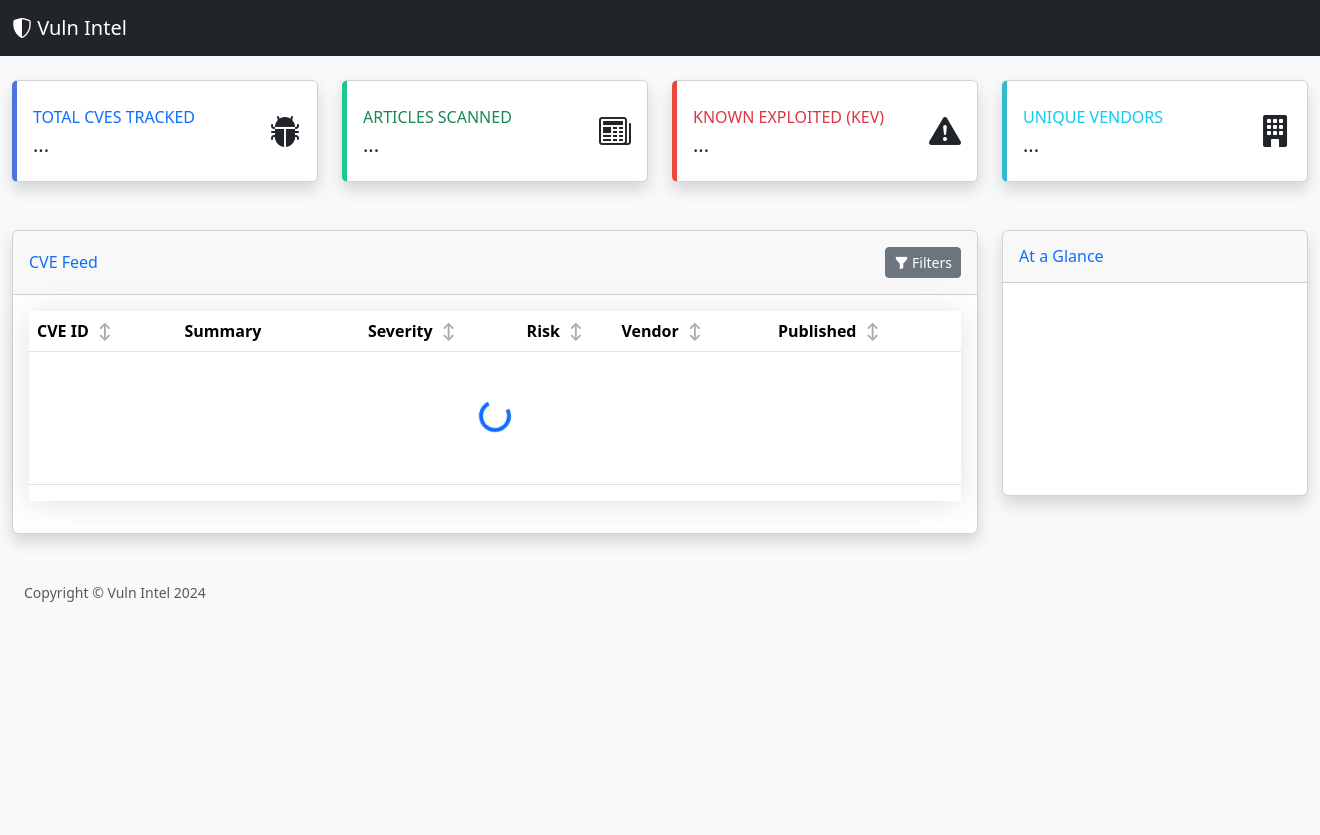
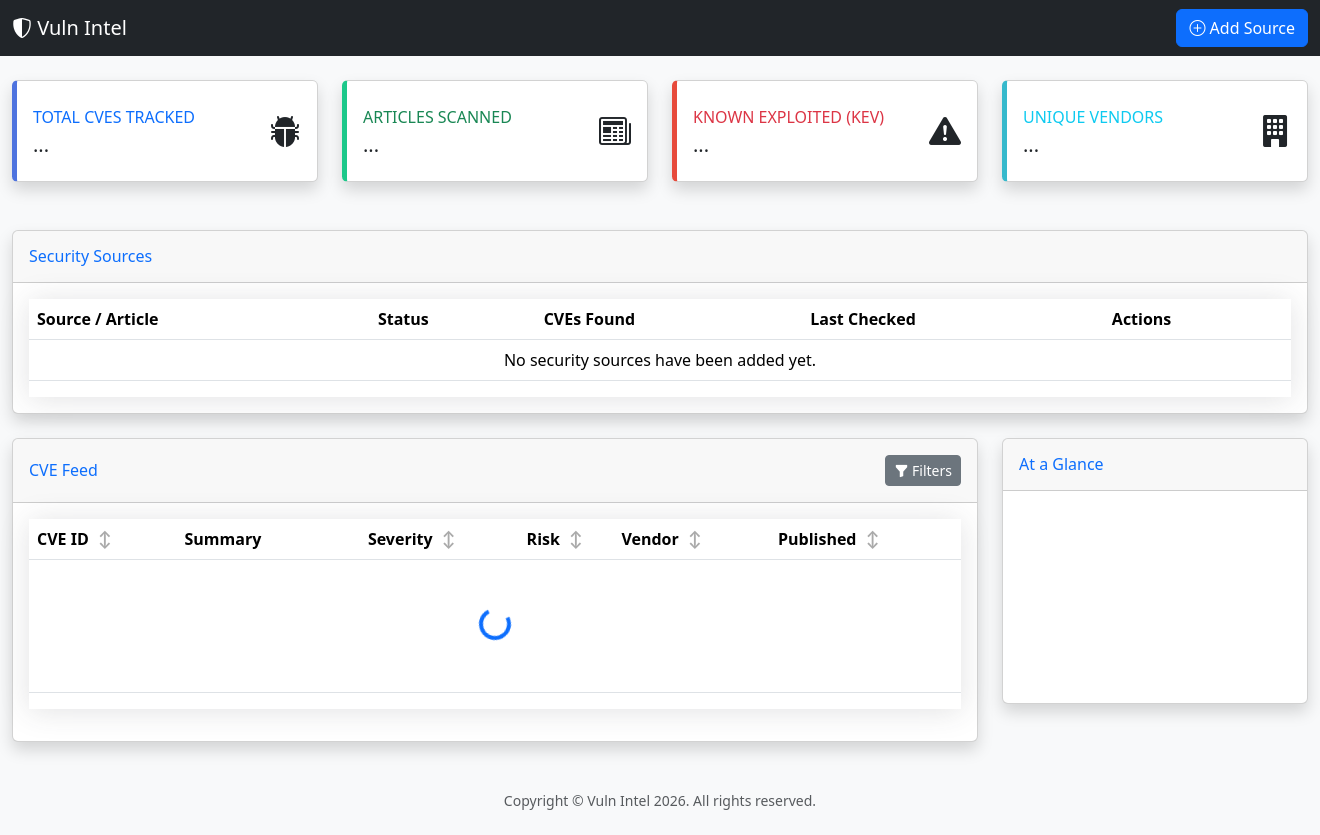
Before and after one commit to bobmarley-17/vuln_intellegence, a Python web app: template dashboard/templates/index.html in a window 1320 px wide. Before the commit the page ends 602 px from the top, so only its background shows below. Run offline with Jinja, Linux system fonts and the light colour scheme; the template is opened without the code that fills it, so the values that code supplies are empty; a map, chart or similar area stays blank.

Commit message:
UI changes

```diff
--- a/dashboard/static/js/dashboard.js
+++ b/dashboard/static/js/dashboard.js
@@ -39,6 +39,15 @@ document.addEventListener('DOMContentLoaded', function () {
             .catch(error => console.error('Error fetching filters:', error));
     }
 
+    function fetchSources() {
+        fetch(`${API_BASE}/sources`)
+            .then(response => response.json())
+            .then(data => {
+                renderSourcesTable(data);
+            })
+            .catch(error => console.error('Error fetching sources:', error));
+    }
+
     function fetchCVEs() {
         const params = new URLSearchParams({
             page: state.page,
@@ -75,6 +84,41 @@ document.addEventListener('DOMContentLoaded', function () {
         });
     }
 
+    function renderSourcesTable(sources) {
+        const tbody = document.getElementById('sources-table-body');
+        tbody.innerHTML = '';
+        if (sources.length === 0) {
+            tbody.innerHTML = '<tr><td colspan="5" class="text-center">No security sources have been added yet.</td></tr>';
+            return;
+        }
+        sources.forEach(source => {
+            const row = document.createElement('tr');
+            const cvesFound = source.cves_found !== null ? source.cves_found : 'N/A';
+            const lastChecked = source.last_checked ? new Date(source.last_checked).toLocaleString() : 'Never';
+
+            row.innerHTML = `
+                <td><a href="${source.url}" target="_blank" rel="noopener noreferrer">${source.title || source.url}</a></td>
+                <td><span class="badge bg-secondary">${source.status}</span></td>
+                <td class="text-center">${cvesFound}</td>
+                <td>${lastChecked}</td>
+                <td>
+                    <button class="btn btn-sm btn-outline-danger delete-source-btn" data-id="${source.id}">
+                        <i class="bi bi-trash"></i>
+                    </button>
+                </td>
+            `;
+            tbody.appendChild(row);
+        });
+
+        // Add event listeners for the new delete buttons
+        document.querySelectorAll('.delete-source-btn').forEach(button => {
+            button.addEventListener('click', (e) => {
+                const sourceId = e.currentTarget.dataset.id;
+                deleteSource(sourceId);
+            });
+        });
+    }
+
     function renderTable(cves) {
         const tbody = document.getElementById('cve-table-body');
         tbody.innerHTML = '';
@@ -84,6 +128,8 @@ document.addEventListener('DOMContentLoaded', function () {
         }
         cves.forEach(cve => {
             const row = document.createElement('tr');
+            row.setAttribute('data-bs-toggle', 'modal');
+            row.setAttribute('data-bs-target', '#cveDetailModal');
             row.dataset.cveId = cve.cve_id; // For click events
             row.innerHTML = `
                 <td>
@@ -91,7 +137,7 @@ document.addEventListener('DOMContentLoaded', function () {
                     ${cve.kev_listed ? '<span class="badge bg-danger ms-1">KEV</span>' : ''}
                 </td>
                 <td>${cve.summary || cve.description.substring(0, 150) + '...' || 'No description'}</td>
-                <td class="text-center"><span class="badge badge-${cve.risk_level || 'LOW'}">${cve.risk_level || 'N/A'}</span></td>
+                <td class="text-center"><span class="badge badge-${cve.risk_level || 'LOW'}">${cve.risk_level || 'Not Available'}</span></td>
                 <td class="text-center">${cve.risk_score !== null ? cve.risk_score.toFixed(2) : 'N/A'}</td>
                 <td>${cve.vendor || 'N/A'}</td>
                 <td>${new Date(cve.published_date).toLocaleDateString()}</td>
@@ -233,8 +279,150 @@ document.addEventListener('DOMContentLoaded', function () {
         }, 300);
     });
 
+    document.getElementById('cve-table-body').addEventListener('click', (e) => {
+        const row = e.target.closest('tr');
+        if (row && row.dataset.cveId) {
+            const cveId = row.dataset.cveId;
+            fetchAndShowCveDetails(cveId);
+        }
+    });
+
+    function fetchAndShowCveDetails(cveId) {
+        // Fetch full CVE details from the (hypothetical) detailed endpoint
+        // For now, we'll re-use the list data and find the matching CVE
+        // In a real app, you'd fetch `/api/cve/${cveId}`
+        const params = new URLSearchParams({ q: cveId, page_size: 1 });
+        const url = `${API_BASE}/cves?${params.toString()}`;
+        fetch(url)
+            .then(response => response.json())
+            .then(data => {
+                if (data.items && data.items.length > 0) {
+                    renderCveModal(data.items[0]);
+                } else {
+                    console.error('Could not find details for', cveId);
+                }
+            });
+    }
+
+    function renderCveModal(cve) {
+        document.getElementById('cveDetailModalLabel').textContent = cve.cve_id;
+        const body = document.getElementById('cve-detail-body');
+
+        const score = (s) => s !== null ? s.toFixed(2) : 'N/A';
+        const na = (v) => v || 'Not Available';
+
+        body.innerHTML = `
+            <p><strong>Summary:</strong> ${na(cve.summary)}</p>
+            <div class="row">
+                <div class="col-md-6">
+                    <h5>Details</h5>
+                    <ul class="list-unstyled">
+                        <li><strong>Severity:</strong> <span class="badge badge-${cve.risk_level || 'LOW'}">${cve.risk_level || 'Not Available'}</span></li>
+                        <li><strong>Published:</strong> ${new Date(cve.published_date).toLocaleDateString()}</li>
+                        <li><strong>Last Modified:</strong> ${new Date(cve.modified_date).toLocaleDateString()}</li>
+                        <li><strong>Vendor:</strong> ${na(cve.vendor)}</li>
+                        <li><strong>Product:</strong> ${na(cve.product)}</li>
+                        <li><strong>CWE:</strong> ${cve.cwe.length > 0 ? cve.cwe.join(', ') : 'N/A'}</li>
+                    </ul>
+                </div>
+                <div class="col-md-6">
+                    <h5>Scoring</h5>
+                    <ul class="list-unstyled">
+                        <li><strong>CVSSv4:</strong> ${score(cve.cvss_v4_score)}</li>
+                        <li><strong>CVSSv3:</strong> ${score(cve.cvss_v3_score)}</li>
+                        <li><strong>EPSS:</strong> ${cve.epss_score !== null ? (cve.epss_score * 100).toFixed(1) + '%' : 'N/A'}</li>
+                        <li><strong>KEV:</strong> ${cve.kev_listed ? '<span class="text-danger">Yes, Actively Exploited</span>' : 'No'}</li>
+                    </ul>
+                </div>
+            </div>
+
+            <h5>Affected Versions</h5>
+            <p>${na(cve.affected_versions_display)}</p>
+
+            <h5>Fixed Versions</h5>
+            <p>${na(cve.fixed_versions_display)}</p>
+
+            <h5>References</h5>
+            <div class="reference-list">
+                ${cve.references.slice(0, 5).map(ref => `
+                    <a href="${ref}" target="_blank" rel="noopener noreferrer" class="d-block text-truncate">${ref}</a>
+                `).join('')}
+                ${cve.references.length > 5 ? `<small>...and ${cve.references.length - 5} more.</small>` : ''}
+            </div>
+        `;
+    }
+
+
+    function setDynamicFooter() {
+        const year = new Date().getFullYear();
+        const footer = document.getElementById('copyright-year');
+        if (footer) {
+            footer.textContent = `Copyright © Vuln Intel ${year}. All rights reserved.`;
+        }
+    }
+
+    function addSource() {
+        const urlInput = document.getElementById('source-url-input');
+        const url = urlInput.value.trim();
+        const alertEl = document.getElementById('add-source-alert');
+
+        if (!url) {
+            showAlert(alertEl, 'Please enter a URL.', 'danger');
+            return;
+        }
+
+        fetch(`${API_BASE}/sources`, {
+            method: 'POST',
+            headers: { 'Content-Type': 'application/json' },
+            body: JSON.stringify({ url: url })
+        })
+        .then(response => response.json().then(data => ({ status: response.status, body: data })))
+        .then(({ status, body }) => {
+            if (status === 201) {
+                showAlert(alertEl, 'Source added successfully! It will be processed shortly.', 'success');
+                urlInput.value = '';
+                fetchSources(); // Refresh the sources table
+                setTimeout(() => {
+                    const modal = bootstrap.Modal.getInstance(document.getElementById('addSourceModal'));
+                    modal.hide();
+                    alertEl.style.display = 'none';
+                }, 1500);
+            } else {
+                showAlert(alertEl, `Error: ${body.error || 'Could not add source.'}`, 'danger');
+            }
+        })
+        .catch(error => {
+            console.error('Error adding source:', error);
+            showAlert(alertEl, 'A network error occurred.', 'danger');
+        });
+    }
+
+    function deleteSource(sourceId) {
+        if (!confirm('Are you sure you want to delete this source?')) {
+            return;
+        }
+        fetch(`${API_BASE}/sources/${sourceId}`, { method: 'DELETE' })
+            .then(response => {
+                if (response.ok) {
+                    fetchSources(); // Refresh the table
+                } else {
+                    alert('Failed to delete source.');
+                }
+            });
+    }
+
+    function showAlert(element, message, type) {
+        element.className = `alert alert-${type}`;
+        element.textContent = message;
+        element.style.display = 'block';
+    }
+
+    document.getElementById('add-source-submit-btn').addEventListener('click', addSource);
+
     // Initial data load
     fetchStats();
     fetchFilters();
     fetchCVEs();
+    fetchSources();
+    setDynamicFooter();
 });
--- a/dashboard/templates/index.html
+++ b/dashboard/templates/index.html
@@ -17,6 +17,12 @@
     <nav class="navbar navbar-expand-lg navbar-dark bg-dark">
         <div class="container-fluid">
             <a class="navbar-brand" href="#"><i class="bi bi-shield-shaded"></i> Vuln Intel</a>
+            <div class="d-flex">
+                <!-- This opens the modal to add a new URL -->
+                <button class="btn btn-primary" type="button" data-bs-toggle="modal" data-bs-target="#addSourceModal">
+                    <i class="bi bi-plus-circle"></i> Add Source
+                </button>
+            </div>
         </div>
     </nav>
 
@@ -71,6 +77,35 @@
                                 <div id="vendor-count" class="h5 mb-0 font-weight-bold text-gray-800">...</div>
                             </div>
                             <div class="col-auto"><i class="bi bi-building-fill fs-2 text-gray-300"></i></div>
+                        </div>
+                    </div>
+                </div>
+            </div>
+        </div>
+
+        <!-- Security Sources Table -->
+        <div class="row">
+            <div class="col-12">
+                <div class="card shadow mb-4">
+                    <div class="card-header py-3">
+                        <h6 class="m-0 font-weight-bold text-primary">Security Sources</h6>
+                    </div>
+                    <div class="card-body">
+                        <div class="table-responsive">
+                            <table class="table" id="sourcesTable">
+                                <thead>
+                                    <tr>
+                                        <th>Source / Article</th>
+                                        <th>Status</th>
+                                        <th>CVEs Found</th>
+                                        <th>Last Checked</th>
+                                        <th>Actions</th>
+                                    </tr>
+                                </thead>
+                                <tbody id="sources-table-body">
+                                    <tr><td colspan="5" class="text-center">No security sources have been added yet.</td></tr>
+                                </tbody>
+                            </table>
                         </div>
                     </div>
                 </div>
@@ -147,11 +182,59 @@
 
     <footer class="py-4 bg-light mt-auto">
         <div class="container-fluid px-4">
-            <div class="d-flex align-items-center justify-content-between small">
-                <div class="text-muted">Copyright &copy; Vuln Intel 2024</div>
+            <div class="d-flex align-items-center justify-content-center small">
+                <div id="copyright-year" class="text-muted">Copyright &copy; Vuln Intel 2024</div>
             </div>
         </div>
     </footer>
+
+    <!-- CVE Detail Modal -->
+    <div class="modal fade" id="cveDetailModal" tabindex="-1" aria-labelledby="cveDetailModalLabel" aria-hidden="true">
+        <div class="modal-dialog modal-lg modal-dialog-scrollable">
+            <div class="modal-content">
+                <div class="modal-header">
+                    <h5 class="modal-title" id="cveDetailModalLabel">CVE Details</h5>
+                    <button type="button" class="btn-close" data-bs-dismiss="modal" aria-label="Close"></button>
+                </div>
+                <div class="modal-body" id="cve-detail-body">
+                    <div class="text-center">
+                        <div class="spinner-border" role="status">
+                            <span class="visually-hidden">Loading...</span>
+                        </div>
+                    </div>
+                </div>
+                <div class="modal-footer">
+                    <button type="button" class="btn btn-secondary" data-bs-dismiss="modal">Close</button>
+                </div>
+            </div>
+        </div>
+    </div>
+
+    <!-- Add Source Modal -->
+    <div class="modal fade" id="addSourceModal" tabindex="-1" aria-labelledby="addSourceModalLabel" aria-hidden="true">
+        <div class="modal-dialog">
+            <div class="modal-content">
+                <div class="modal-header">
+                    <h5 class="modal-title" id="addSourceModalLabel">Add Security Source URL</h5>
+                    <button type="button" class="btn-close" data-bs-dismiss="modal" aria-label="Close"></button>
+                </div>
+                <div class="modal-body">
+                    <form id="add-source-form">
+                        <div class="mb-3">
+                            <label for="source-url-input" class="form-label">URL</label>
+                            <input type="url" class="form-control" id="source-url-input" placeholder="https://example.com/security-advisory" required>
+                            <div class="form-text">Enter the full URL of the security blog post or advisory.</div>
+                        </div>
+                        <div id="add-source-alert" class="alert" role="alert" style="display: none;"></div>
+                    </form>
+                </div>
+                <div class="modal-footer">
+                    <button type="button" class="btn btn-secondary" data-bs-dismiss="modal">Cancel</button>
+                    <button type="button" class="btn btn-primary" id="add-source-submit-btn">Add Source</button>
+                </div>
+            </div>
+        </div>
+    </div>
 
     <script src="https://cdn.jsdelivr.net/npm/bootstrap@5.3.2/dist/js/bootstrap.bundle.min.js"></script>
     <script src="https://cdn.jsdelivr.net/npm/chart.js"></script>
--- a/modules/nvd.py
+++ b/modules/nvd.py
@@ -110,8 +110,6 @@ class NVDClient:
         if not target.severity:
             for entry in metrics.get("cvssMetricV2", []):
                 target.severity = entry.get("baseSeverity")
-                if target.cvss_v3_score is None:
-                    target.cvss_v3_score = entry.get("cvssData", {}).get("baseScore")
                 break
 
     @staticmethod
```
Also changed, not shown: dashboard/app.py (+25 -0 lines), 1 other file.
